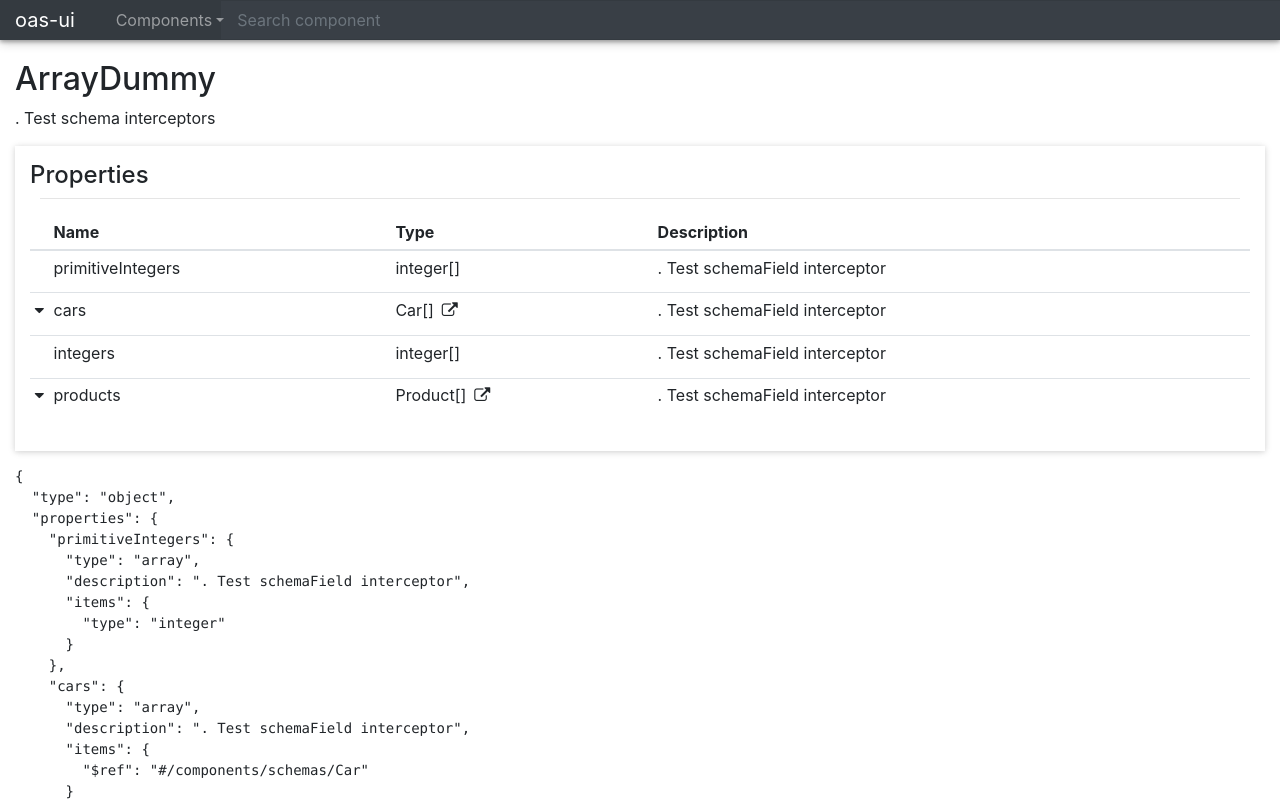
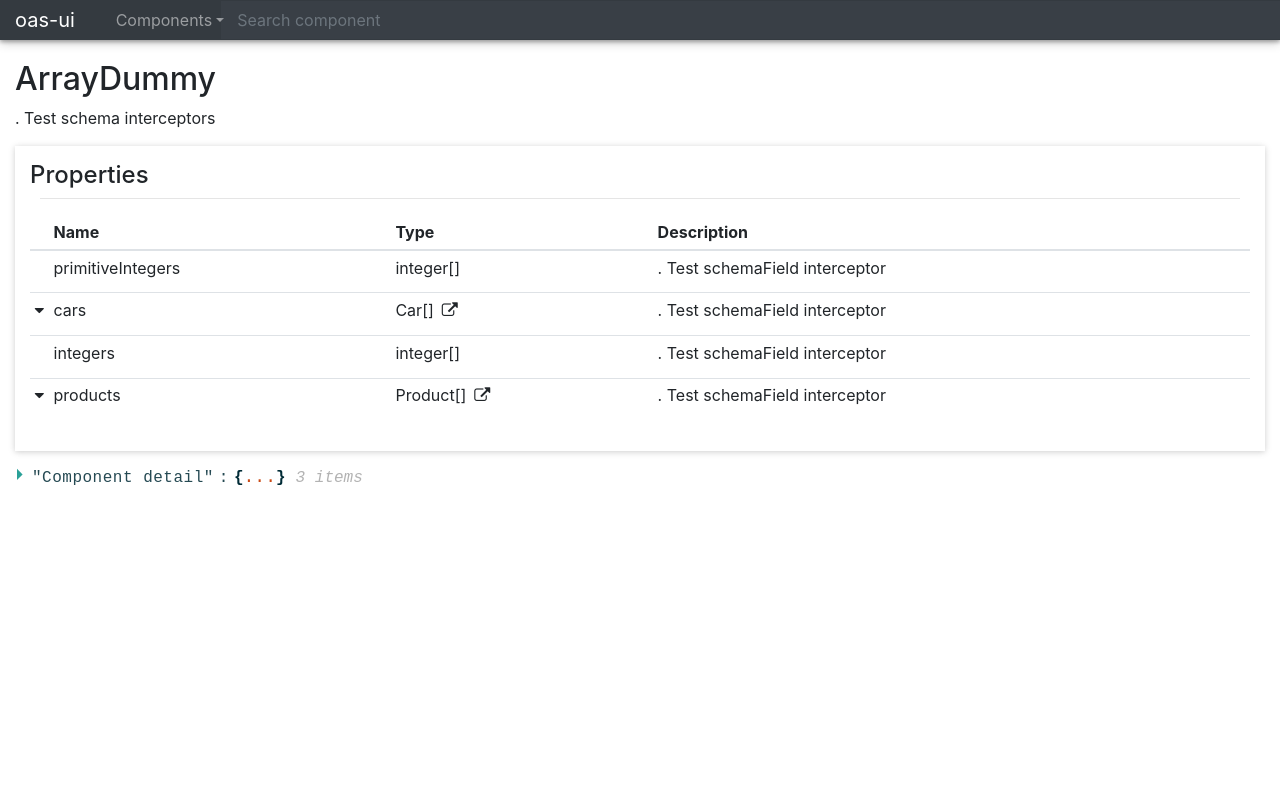
Before and after one commit to vahanito/oas-ui, a React (Create React App) app: page /oas-ui/components/ArrayDummy in a window 1280 px wide. Built offline with nearby package versions, Linux system fonts and the light colour scheme.

Commit message:
Code refactoring, use json viewer to show details of oas

```diff
--- a/src/pages/component/ComponentContent.js
+++ b/src/pages/component/ComponentContent.js
@@ -5,11 +5,12 @@ import Discriminator from './discriminator/Discriminator';
 import OasService from '../../services/OasService';
 import Parent from './Parent';
 import Enumeration from './Enumeration';
+import ReactJson from 'react-json-view';
 
 const getProperties = (component) => {
   if (typeof component.properties === 'undefined' && component.allOf) {
     return component.allOf.filter(value => value.properties)
-      .map(value => value.properties).pop();
+                    .map(value => value.properties).pop();
   }
   return component.properties;
 };
@@ -25,7 +26,7 @@ const getDiscriminator = (component) => {
 const getRequiredProperties = (component) => {
   if (typeof component.required === 'undefined' && component.allOf) {
     return component.allOf.filter(value => value.properties)
-      .map(value => value.required).pop();
+                    .map(value => value.required).pop();
   }
   return component.required;
 };
@@ -35,8 +36,9 @@ const ComponentContent = (props) => {
   const properties = getProperties(component);
   const discriminator = getDiscriminator(component);
   const requiredProperties = getRequiredProperties(component);
-  const parentRef = component.allOf ? component.allOf.filter(value => value.$ref)
-                                                .pop().$ref
+  const parentRef = component.allOf ? component.allOf
+                                               .filter(value => value.$ref)
+                                               .pop().$ref
                                     : undefined;
   return (
     <>
@@ -46,7 +48,7 @@ const ComponentContent = (props) => {
       {properties && <Properties properties={properties} required={requiredProperties}/>}
       {parentRef && <Parent parentRef={parentRef}/>}
       {discriminator && <Discriminator discriminator={discriminator}/>}
-      <pre>{JSON.stringify(component, null, 2)}</pre>
+      <ReactJson name="Component detail" collapsed={true} src={component}/>
     </>
   );
 };
--- a/src/pages/resource/parameters/Parameters.js
+++ b/src/pages/resource/parameters/Parameters.js
@@ -1,7 +1,7 @@
 import React from 'react';
 import PropTypes from 'prop-types';
 import ParameterRow from './ParameterRow';
-import Example from '../../component/Example';
+import Example from '../../../components/Example';
 
 class Parameters extends React.Component {
 
```
Also changed, not shown: src/components/Example.js (renamed from src/pages/component/Example.js).
